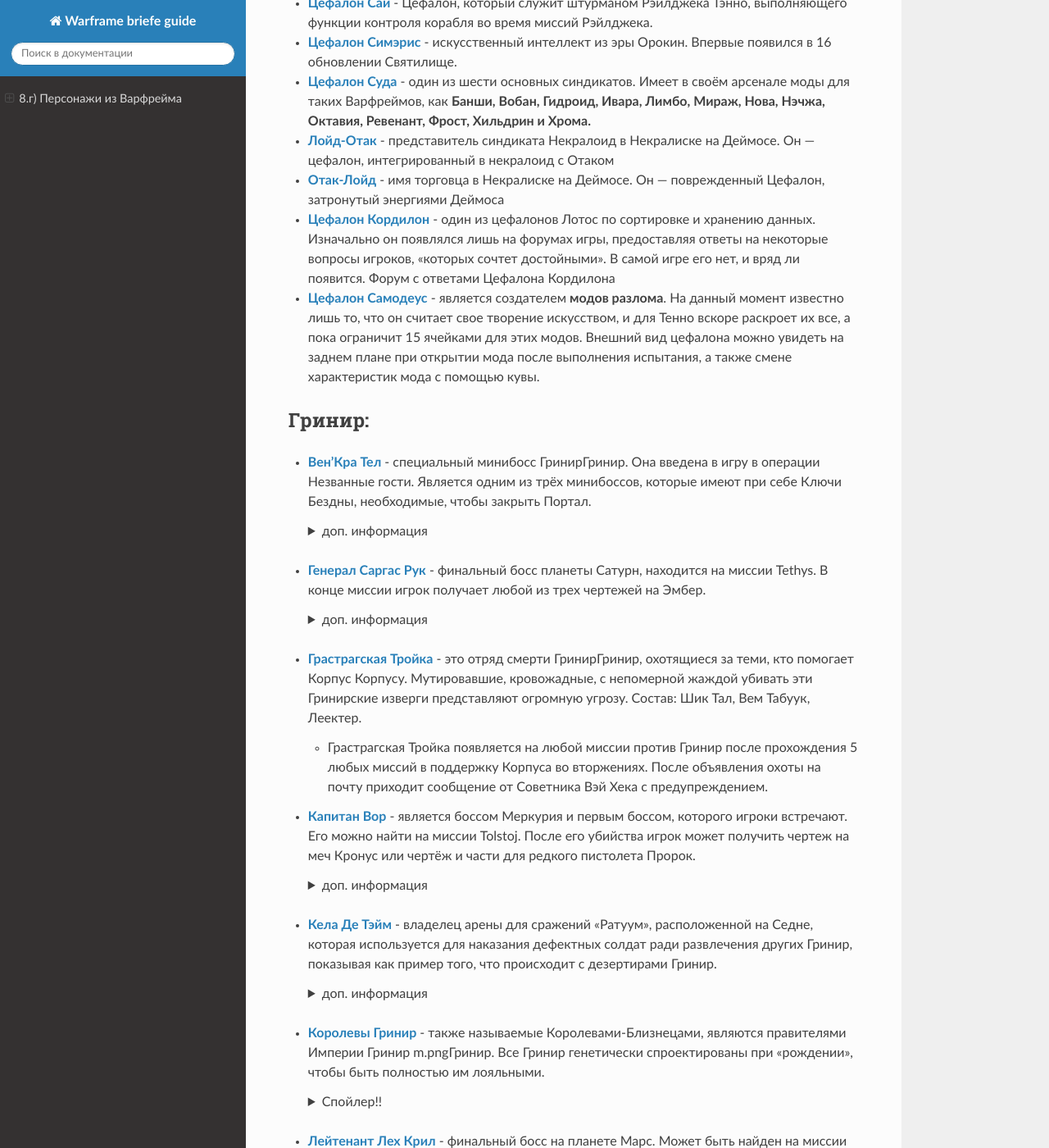
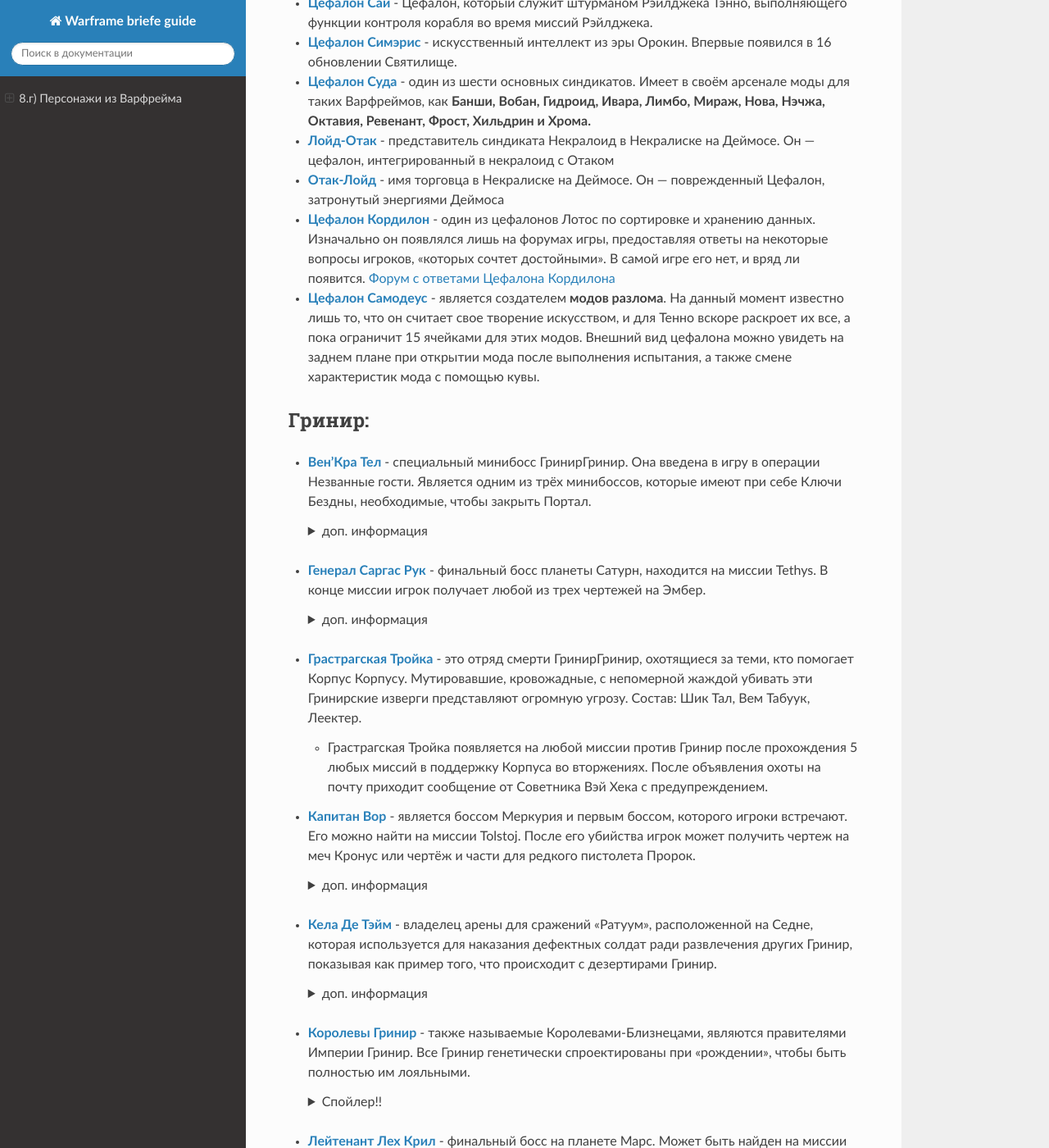
Before and after one commit to crackedmind/warframe-brief-guide, a Sphinx documentation site: the page built from source/08_b.md, in a window 1280 px wide and 1400 px high, scrolled down 983 px. Shown: the whole window at 82% size. Built offline with Sphinx 7.4.7 and the Read the Docs theme 2.0.0, drawn with Linux system fonts in a browser that asks for light colours.

Commit message:
правки_8

```diff
--- a/source/08_b.md
+++ b/source/08_b.md
@@ -53,7 +53,7 @@
 * [**Цефалон Суда**](https://warframe.fandom.com/ru/wiki/%D0%A6%D0%B5%D1%84%D0%B0%D0%BB%D0%BE%D0%BD_%D0%A1%D1%83%D0%B4%D0%B0) - один из шести основных синдикатов. Имеет в своём арсенале моды для таких Варфреймов, как **Банши, Вобан, Гидроид, Ивара, Лимбо, Мираж, Нова, Нэчжа, Октавия, Ревенант, Фрост, Хильдрин и Хрома.**
 * [**Лойд-Отак**](https://warframe.fandom.com/ru/wiki/%D0%9B%D0%BE%D0%B9%D0%B4) - представитель синдиката Некралоид в Некралиске на Деймосе. Он — цефалон, интегрированный в некралоид с Отаком
 * [**Отак-Лойд**](https://warframe.fandom.com/ru/wiki/%D0%9E%D1%82%D0%B0%D0%BA) - имя торговца в Некралиске на Деймосе. Он — поврежденный Цефалон, затронутый энергиями Деймоса
-* [**Цефалон Кордилон**](https://warframe.fandom.com/ru/wiki/%D0%A6%D0%B5%D1%84%D0%B0%D0%BB%D0%BE%D0%BD#.D0.A6.D0.B5.D1.84.D0.B0.D0.BB.D0.BE.D0.BD_.D0.9A.D0.BE.D1.80.D0.B4.D0.B8.D0.BB.D0.BE.D0.BD) - один из цефалонов Лотос по сортировке и хранению данных. Изначально он появлялся лишь на форумах игры, предоставляя ответы на некоторые вопросы игроков, "которых сочтет достойными". В самой игре его нет, и вряд ли появится. Форум с ответами Цефалона Кордилона
+* [**Цефалон Кордилон**](https://warframe.fandom.com/ru/wiki/%D0%A6%D0%B5%D1%84%D0%B0%D0%BB%D0%BE%D0%BD#.D0.A6.D0.B5.D1.84.D0.B0.D0.BB.D0.BE.D0.BD_.D0.9A.D0.BE.D1.80.D0.B4.D0.B8.D0.BB.D0.BE.D0.BD) - один из цефалонов Лотос по сортировке и хранению данных. Изначально он появлялся лишь на форумах игры, предоставляя ответы на некоторые вопросы игроков, "которых сочтет достойными". В самой игре его нет, и вряд ли появится. [Форум с ответами Цефалона Кордилона](https://forums.warframe.com/topic/489128-%D1%81%D0%BF%D1%80%D0%BE%D1%81%D0%B8-%D1%86%D0%B5%D1%84%D0%B0%D0%BB%D0%BE%D0%BD-%D0%BE%D1%82-8-%D0%B3%D0%BE-%D0%B8%D1%8E%D0%BB%D1%8F/)
 * [**Цефалон Самодеус**](https://warframe.fandom.com/ru/wiki/%D0%A6%D0%B5%D1%84%D0%B0%D0%BB%D0%BE%D0%BD#.D0.A6.D0.B5.D1.84.D0.B0.D0.BB.D0.BE.D0.BD_.D0.A1.D0.B0.D0.BC.D0.BE.D0.B4.D0.B5.D1.83.D1.81) - является создателем **модов разлома**. На данный момент известно лишь то, что он считает свое творение искусством, и для Тенно вскоре раскроет их все, а пока ограничит 15 ячейками для этих модов. Внешний вид цефалона можно увидеть на заднем плане при открытии мода после выполнения испытания, а также смене характеристик мода с помощью кувы.
 
 ## Гринир:
@@ -148,7 +148,7 @@
   * Способна призвать бронированных роллеров и роллера, который при остановке разворачивается в турель и стреляет в Тэнно.
 </details>
 
-* [**Королевы Гринир**](https://warframe.fandom.com/ru/wiki/%D0%9A%D0%BE%D1%80%D0%BE%D0%BB%D0%B5%D0%B2%D1%8B_%D0%93%D1%80%D0%B8%D0%BD%D0%B8%D1%80) - также называемые Королевами-Близнецами, являются правителями Империи Гринир m.pngГринир. Все Гринир генетически спроектированы при "рождении", чтобы быть полностью им лояльными.
+* [**Королевы Гринир**](https://warframe.fandom.com/ru/wiki/%D0%9A%D0%BE%D1%80%D0%BE%D0%BB%D0%B5%D0%B2%D1%8B_%D0%93%D1%80%D0%B8%D0%BD%D0%B8%D1%80) - также называемые Королевами-Близнецами, являются правителями Империи Гринир. Все Гринир генетически спроектированы при "рождении", чтобы быть полностью им лояльными.
   <details>
   <summary> Спойлер!! </summary>
   Именно Королевы понизили в звании Капитана Вора, на момент начала квеста Приз Вора он был Адмиралом.
```
